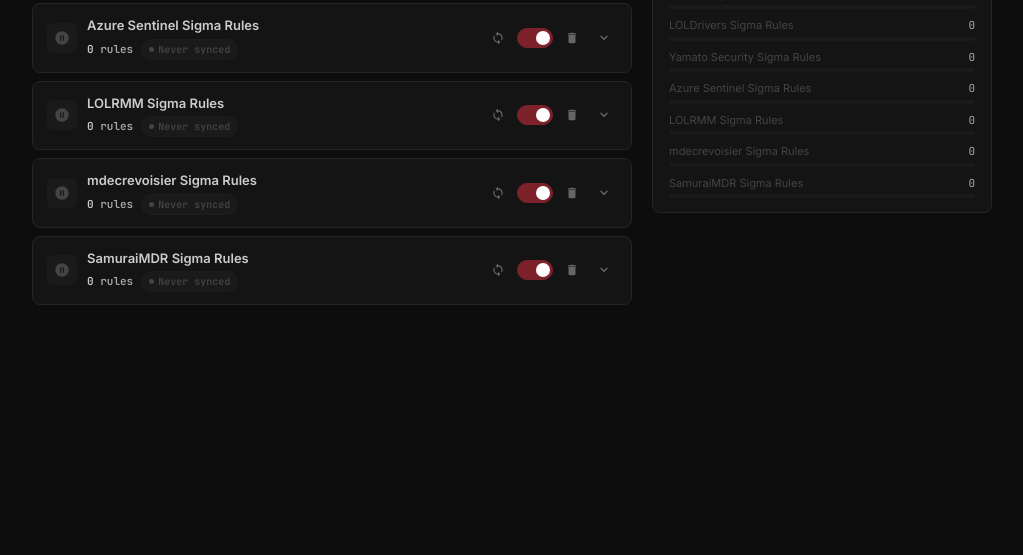
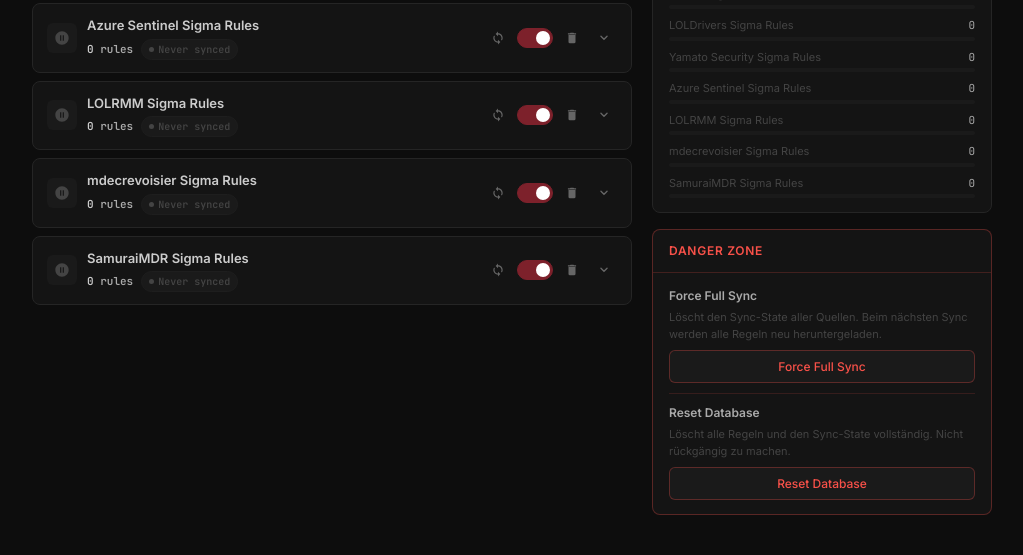
Before and after one commit to RaikyHH/RuleCollector, a Flask app: page /sources in a window 1280 px wide. Shown: the part 1026-1581 px from the top of the page, without its empty margins (128-1151 px from the left). Run offline with Flask 3, Linux system fonts and the light colour scheme; data that the repository does not hold is empty.

Commit message:
Add Danger Zone: force full sync and database reset

```diff
--- a/app.py
+++ b/app.py
@@ -1337,6 +1337,59 @@ def api_sync_history():
         return jsonify({'error': str(e)}), 500
 
 
+@app.route('/api/db/reset', methods=['POST'])
+def api_db_reset():
+    """Drop and recreate the sigma_rules table, wipe sync state files."""
+    import glob as _glob
+    try:
+        conn = sqlite3.connect(DB_FILE)
+        conn.execute('DROP TABLE IF EXISTS sigma_rules')
+        conn.execute('DROP TABLE IF EXISTS sync_history')
+        conn.commit()
+        conn.close()
+        # Wipe state files so the next sync is a full re-download
+        state_dir = os.path.join(_DATA_DIR, 'sync_state')
+        for f in _glob.glob(os.path.join(state_dir, '*.json')):
+            try:
+                os.remove(f)
+            except OSError:
+                pass
+        # Re-create schema on fresh connection
+        conn = get_db_connection()
+        conn.close()
+        return jsonify({'ok': True})
+    except Exception as e:
+        return jsonify({'error': str(e)}), 500
+
+
+@app.route('/api/sync/force', methods=['POST'])
+def api_sync_force():
+    """Clear sync state for all (or specific) sources, then kick off a sync."""
+    import glob as _glob
+    payload = request.get_json(silent=True) or {}
+    indices = payload.get('indices')  # None = all enabled
+    state_dir = os.path.join(_DATA_DIR, 'sync_state')
+    for f in _glob.glob(os.path.join(state_dir, '*.json')):
+        try:
+            os.remove(f)
+        except OSError:
+            pass
+    all_sources = _load_config()
+    if indices is not None:
+        try:
+            sources_to_sync = [all_sources[i] for i in indices if 0 <= i < len(all_sources)]
+        except (TypeError, KeyError):
+            return jsonify({'error': 'Invalid indices.'}), 400
+    else:
+        sources_to_sync = [s for s in all_sources if s.get('enabled')]
+    if not sources_to_sync:
+        return jsonify({'error': 'No enabled sources to sync.'}), 400
+    job_id = _new_job(indices)
+    t = threading.Thread(target=_run_sync, args=(job_id, sources_to_sync), daemon=True)
+    t.start()
+    return jsonify({'job_id': job_id})
+
+
 # ---------------------------------------------------------------------------
 # Feature #9 — Analyst Bookmark Collections
 # ---------------------------------------------------------------------------
--- a/templates/sources.html
+++ b/templates/sources.html
@@ -605,6 +605,29 @@
                             </div>
                         </div>
                     </div>
+                    <!-- Danger Zone -->
+                    <div class="panel-card" style="border-color:rgba(248,81,73,0.3);">
+                        <div class="panel-card-header" style="color:#f85149;border-bottom-color:rgba(248,81,73,0.2);">
+                            Danger Zone
+                        </div>
+                        <div class="panel-card-body" style="display:flex;flex-direction:column;gap:10px;">
+                            <div>
+                                <div style="font-size:12px;font-weight:600;color:var(--text-secondary);margin-bottom:4px;">Force Full Sync</div>
+                                <div style="font-size:11px;color:var(--text-subtle);margin-bottom:8px;">Löscht den Sync-State aller Quellen. Beim nächsten Sync werden alle Regeln neu heruntergeladen.</div>
+                                <button type="button" class="btn btn-secondary" id="forceSyncBtn" style="width:100%;font-size:12px;border-color:rgba(248,81,73,0.3);color:#f85149;">
+                                    Force Full Sync
+                                </button>
+                            </div>
+                            <div style="border-top:1px solid rgba(248,81,73,0.15);padding-top:10px;">
+                                <div style="font-size:12px;font-weight:600;color:var(--text-secondary);margin-bottom:4px;">Reset Database</div>
+                                <div style="font-size:11px;color:var(--text-subtle);margin-bottom:8px;">Löscht alle Regeln und den Sync-State vollständig. Nicht rückgängig zu machen.</div>
+                                <button type="button" class="btn btn-secondary" id="resetDbBtn" style="width:100%;font-size:12px;border-color:rgba(248,81,73,0.3);color:#f85149;">
+                                    Reset Database
+                                </button>
+                            </div>
+                        </div>
+                    </div>
+
                 </div>
             </div>
         </div>
@@ -1017,5 +1040,62 @@
         setInterval(loadStatus, 30000);
     })();
     </script>
+
+    <script>
+    (function () {
+        const forceSyncBtn = document.getElementById('forceSyncBtn');
+        const resetDbBtn   = document.getElementById('resetDbBtn');
+
+        forceSyncBtn.addEventListener('click', async () => {
+            if (!confirm('Sync-State löschen und alle Quellen vollständig neu laden?')) return;
+            forceSyncBtn.disabled = true;
+            forceSyncBtn.textContent = 'Starte…';
+            try {
+                const resp = await fetch('/api/sync/force', { method: 'POST', headers: { 'Content-Type': 'application/json' }, body: '{}' });
+                const data = await resp.json();
+                if (data.error) { alert('Fehler: ' + data.error); return; }
+                // Reuse existing toast/SSE logic
+                const toastContainer = document.getElementById('toastContainer');
+                const t = document.createElement('div');
+                t.className = 'toast is-visible';
+                t.innerHTML = `<div class="toast-header"><span class="toast-title">Force Sync läuft…</span></div><ul class="toast-events"></ul><div class="toast-footer"></div>`;
+                toastContainer.appendChild(t);
+                const es = new EventSource('/api/sync/stream/' + data.job_id);
+                es.onmessage = (e) => {
+                    const ev = JSON.parse(e.data);
+                    if (ev.type === 'finished') {
+                        es.close();
+                        t.querySelector('.toast-footer').textContent = ev.status === 'done' ? 'Force Sync abgeschlossen' : 'Fehler beim Sync';
+                        setTimeout(() => window.location.reload(), 2500);
+                    }
+                };
+                es.onerror = () => { es.close(); };
+            } catch (err) {
+                alert('Netzwerkfehler: ' + err.message);
+            } finally {
+                forceSyncBtn.disabled = false;
+                forceSyncBtn.textContent = 'Force Full Sync';
+            }
+        });
+
+        resetDbBtn.addEventListener('click', async () => {
+            if (!confirm('ACHTUNG: Alle Regeln und der Sync-State werden unwiderruflich gelöscht. Fortfahren?')) return;
+            if (!confirm('Wirklich sicher? Diese Aktion kann nicht rückgängig gemacht werden.')) return;
+            resetDbBtn.disabled = true;
+            resetDbBtn.textContent = 'Lösche…';
+            try {
+                const resp = await fetch('/api/db/reset', { method: 'POST' });
+                const data = await resp.json();
+                if (data.error) { alert('Fehler: ' + data.error); return; }
+                window.location.reload();
+            } catch (err) {
+                alert('Netzwerkfehler: ' + err.message);
+            } finally {
+                resetDbBtn.disabled = false;
+                resetDbBtn.textContent = 'Reset Database';
+            }
+        });
+    })();
+    </script>
 </body>
 </html>
```
